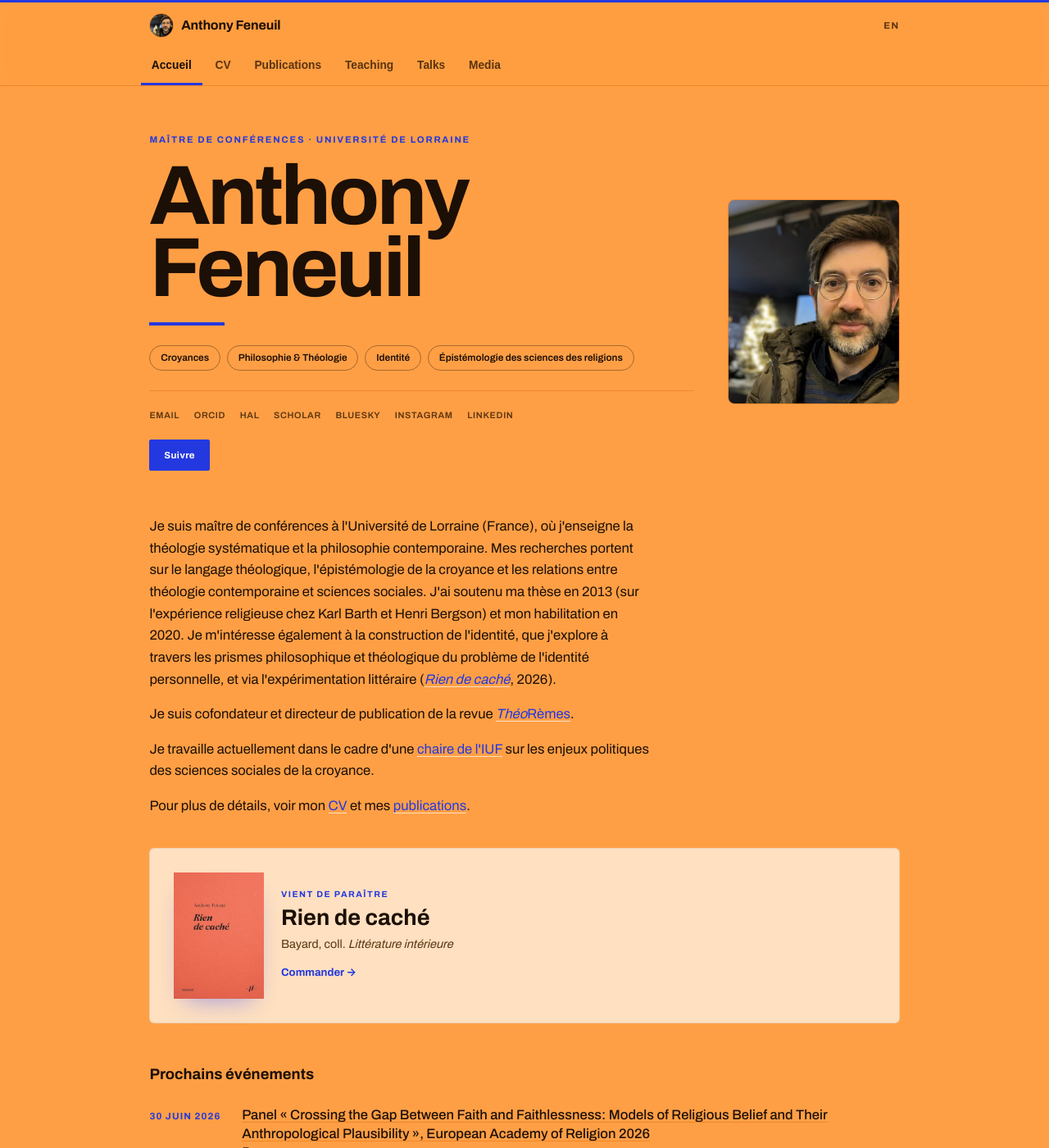
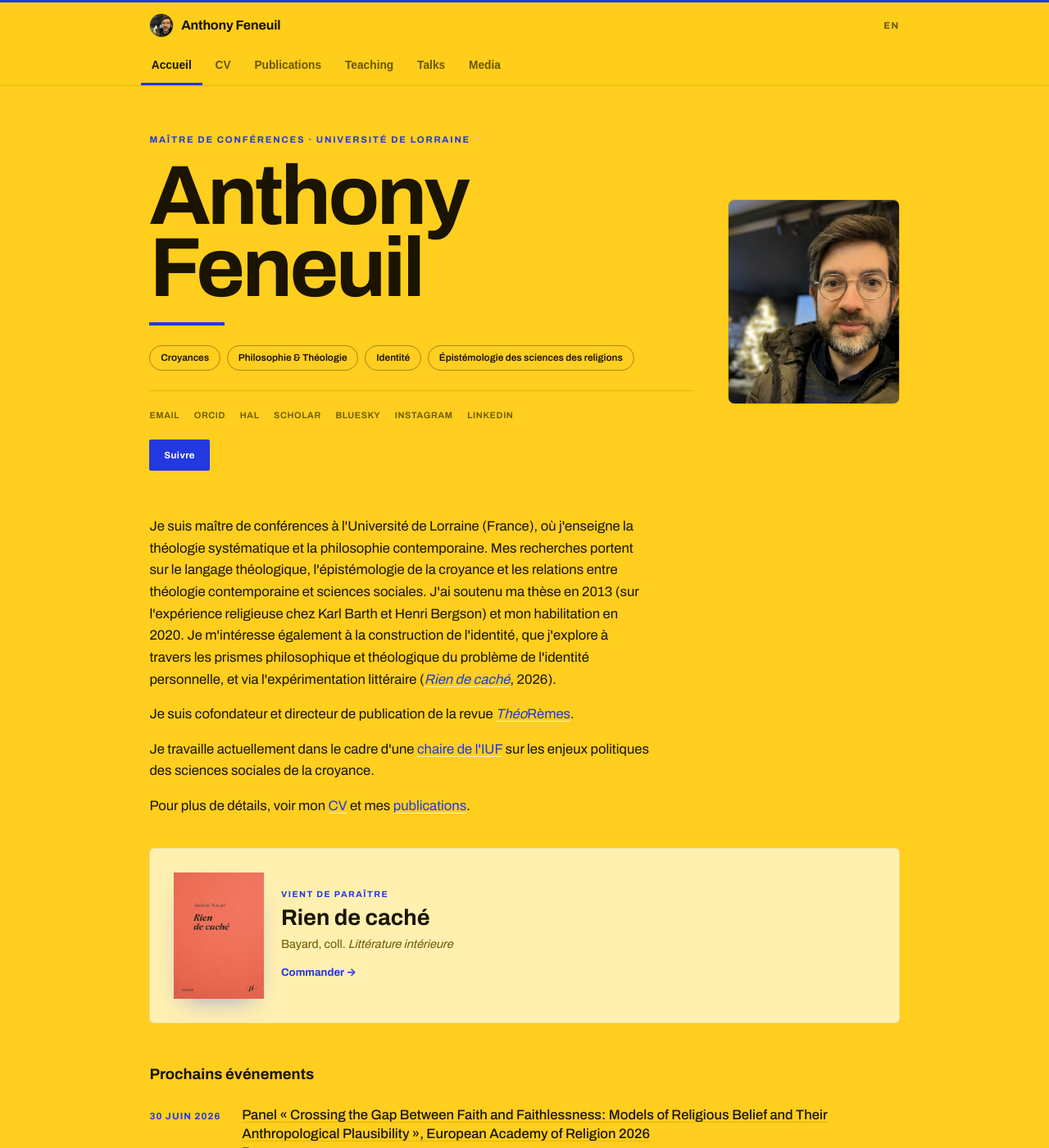
Before and after one commit to anfnl/anfnl.github.io, a Jekyll site: the page apercu.html, which Jekyll copies as it is, in a window 1280 px wide and 1400 px high. Shown: the whole window at 82% size. Built offline with Jekyll 4.4.1, drawn with Linux system fonts in a browser that asks for light colours; some web fonts are replaced.

Commit message:
Add files via upload

```diff
--- a/apercu.html
+++ b/apercu.html
@@ -9,8 +9,8 @@
 <link href="https://fonts.googleapis.com/css2?family=Archivo:wght@400;500;600;700&family=Archivo+Expanded:wght@600;700;800;900&display=swap" rel="stylesheet">
 <style>
   :root{
-    --paper:#FF9F45; --ink:#1C0F06; --soft:#5A3410; --line:#F0862A;
-    --accent:#17120C; --accent-soft:#FFE0C0; --card:#FFF3E4; --on-accent:#ffffff;
+    --paper:#FFCE1F; --ink:#1A1400; --soft:#6B5600; --line:#E6B800;
+    --accent:#17120C; --accent-soft:#FFF0B0; --card:#FFFBE6; --on-accent:#ffffff;
     --pop:#2438E0; --on-pop:#ffffff;
     --sans:'Archivo', system-ui, -apple-system, sans-serif;
     --disp:'Archivo Expanded','Archivo', system-ui, sans-serif;
@@ -101,8 +101,8 @@
 
   /* Affiliations */
   .affil{display:flex;gap:2rem;align-items:center;flex-wrap:wrap;margin-top:2.6rem;padding-top:1.6rem;border-top:1px solid var(--line)}
-  .affil img{height:50px;width:auto;opacity:.68;filter:grayscale(100%);transition:.2s}
-  .affil a:hover img{opacity:1;filter:none}
+  .affil img{height:50px;width:auto;transition:.2s}
+  @media (hover:hover){.affil img{filter:grayscale(100%);opacity:.7}.affil a:hover img{filter:none;opacity:1}}
 
   /* Footer */
   footer{border-top:1px solid var(--line);margin-top:3rem}
@@ -223,13 +223,51 @@
 
   <!-- CV -->
   <section class="page" id="cv">
-    <div class="pagehead"><div class="eyebrow">Parcours</div><h2>CV</h2><p>Version abrégée. Le CV complet est téléchargeable en PDF.</p></div>
-    <div class="cvrow"><div class="k">Poste</div><div class="v"><b>Maître de conférences HDR</b><div class="d">Théologie systématique &amp; philosophie contemporaine — Université de Lorraine</div></div></div>
-    <div class="cvrow"><div class="k">Distinction</div><div class="v"><b>Membre de l'Institut Universitaire de France</b><div class="d">Chaire sur les enjeux politiques des sciences sociales de la croyance</div></div></div>
-    <div class="cvrow"><div class="k">Édition</div><div class="v"><b>Directeur de publication — <i>Théo</i>Rèmes</b><div class="d">Revue de théorie et de sciences des religions</div></div></div>
-    <div class="cvrow"><div class="k">2020</div><div class="v"><b>Habilitation à diriger des recherches</b></div></div>
-    <div class="cvrow"><div class="k">2013</div><div class="v"><b>Doctorat de philosophie</b><div class="d">L'expérience religieuse chez Karl Barth et Henri Bergson</div></div></div>
-    <div style="margin-top:1.6rem"><a class="btn" href="#">Télécharger le CV (PDF)</a></div>
+    <div class="pagehead"><div class="eyebrow">Parcours</div><h2>CV</h2></div>
+
+    <div class="grouphead">Current Positions</div>
+    <div class="cvrow"><div class="k">2014 – present</div><div class="v"><b>Associate Professor (Maître de conférences HDR)</b><div class="d">University of Lorraine</div></div></div>
+    <div class="cvrow"><div class="k">2025 – 2030</div><div class="v"><b>Junior Member</b><div class="d">Institut Universitaire de France (IUF)</div></div></div>
+    <div class="cvrow"><div class="k">2025 – present</div><div class="v"><b>Vice-Director</b><div class="d">Research Center Écritures (ER3943)</div></div></div>
+    <div class="cvrow"><div class="k">2024 – present</div><div class="v"><b>Member of the Executive Committee</b><div class="d">ANR ReligiS</div></div></div>
+    <div class="cvrow"><div class="k">2011 – present</div><div class="v"><b>Publishing Director &amp; Editorial Board Member</b><div class="d"><i>ThéoRèmes</i></div></div></div>
+
+    <div class="grouphead">Education</div>
+    <div class="cvrow"><div class="k">2020</div><div class="v"><b>Habilitation (HDR)</b><div class="d">University of Lorraine — <i>Powers of Uncertainty: Theology as a Philosophical Method</i></div></div></div>
+    <div class="cvrow"><div class="k">2008 – 2013</div><div class="v"><b>Ph.D. in Philosophy and Theology (cotutelle)</b><div class="d">University of Lille III &amp; University of Geneva — <i>More than Experience? The Epistemological Stakes of the Notion of Religious Experience in K. Barth and H. Bergson</i>. Supervisors: Ghislain Waterlot (Geneva) &amp; Frédéric Worms (ENS)</div></div></div>
+    <div class="cvrow"><div class="k">2007</div><div class="v"><b>M.A. in History of Philosophy</b><div class="d">École Normale Supérieure de Lyon</div></div></div>
+    <div class="cvrow"><div class="k">2003 – 2008</div><div class="v"><b>Élève</b><div class="d">École Normale Supérieure de Lyon (ENS LSH)</div></div></div>
+
+    <div class="grouphead">Research Interests</div>
+    <div class="kw" style="margin-top:.8rem">
+      <span>Theological language</span><span>Epistemology of belief</span><span>Philosophy of religion</span><span>Personal identity</span><span>Mysticism &amp; religious experience</span><span>Theology &amp; social sciences</span><span>Beliefs &amp; politics</span>
+    </div>
+
+    <div class="grouphead">Visiting Positions</div>
+    <div class="cvrow"><div class="k">2022</div><div class="v"><b>Visiting Scholar</b><div class="d">University of Helsinki, Faculty of Theology (March – June 2022)</div></div></div>
+    <div class="cvrow"><div class="k">2021 – 2022</div><div class="v"><b>Research Leave (CRCT + LUE)</b><div class="d">Moscow — CEFR &amp; Institute of Philosophy</div></div></div>
+    <div class="cvrow"><div class="k">2012 – 2013</div><div class="v"><b>Visiting Doctoral Student</b><div class="d">Princeton Theological Seminary (Sept 2012 – Feb 2013)</div></div></div>
+
+    <div class="grouphead">Awards &amp; Grants</div>
+    <div class="cvrow"><div class="k">2025 – 2030</div><div class="v"><b>IUF Junior Membership</b></div></div>
+    <div class="cvrow"><div class="k">2020</div><div class="v"><b>Suzanne Zivi Prize</b><div class="d">Académie de Stanislas</div></div></div>
+    <div class="cvrow"><div class="k">2020</div><div class="v"><b>LUE Grant (€10,000)</b><div class="d">« Religions and Identities in Contemporary Russia »</div></div></div>
+
+    <div class="grouphead">Editorial Responsibilities</div>
+    <div class="cvrow"><div class="k">2011 – present</div><div class="v"><b>Editor-in-Chief — <i>ThéoRèmes</i></b><div class="d">Indexed in ERIH+, Scopus</div></div></div>
+    <div class="cvrow"><div class="k">2025 – present</div><div class="v"><b>Editorial Board</b><div class="d"><i>Laval théologique et philosophique</i></div></div></div>
+    <div class="cvrow"><div class="k">2024 – present</div><div class="v"><b>Editorial Board</b><div class="d"><i>Analecta Bruxellensia</i></div></div></div>
+
+    <div class="grouphead">Professional Societies</div>
+    <div class="cvrow"><div class="k">2022 – present</div><div class="v"><b>Secretary</b><div class="d">Société francophone de philosophie de la religion</div></div></div>
+    <div class="cvrow"><div class="k">Member</div><div class="v"><b>Société des amis de Bergson</b></div></div>
+
+    <div class="grouphead">Languages</div>
+    <div class="kw" style="margin-top:.8rem">
+      <span>French — native</span><span>English — C1</span><span>Russian — B2</span><span>German — A2 (reading)</span>
+    </div>
+
+    <div style="margin-top:1.8rem"><a class="btn" href="#">Télécharger le CV (PDF)</a></div>
   </section>
 
   <!-- PUBLICATIONS -->
```
